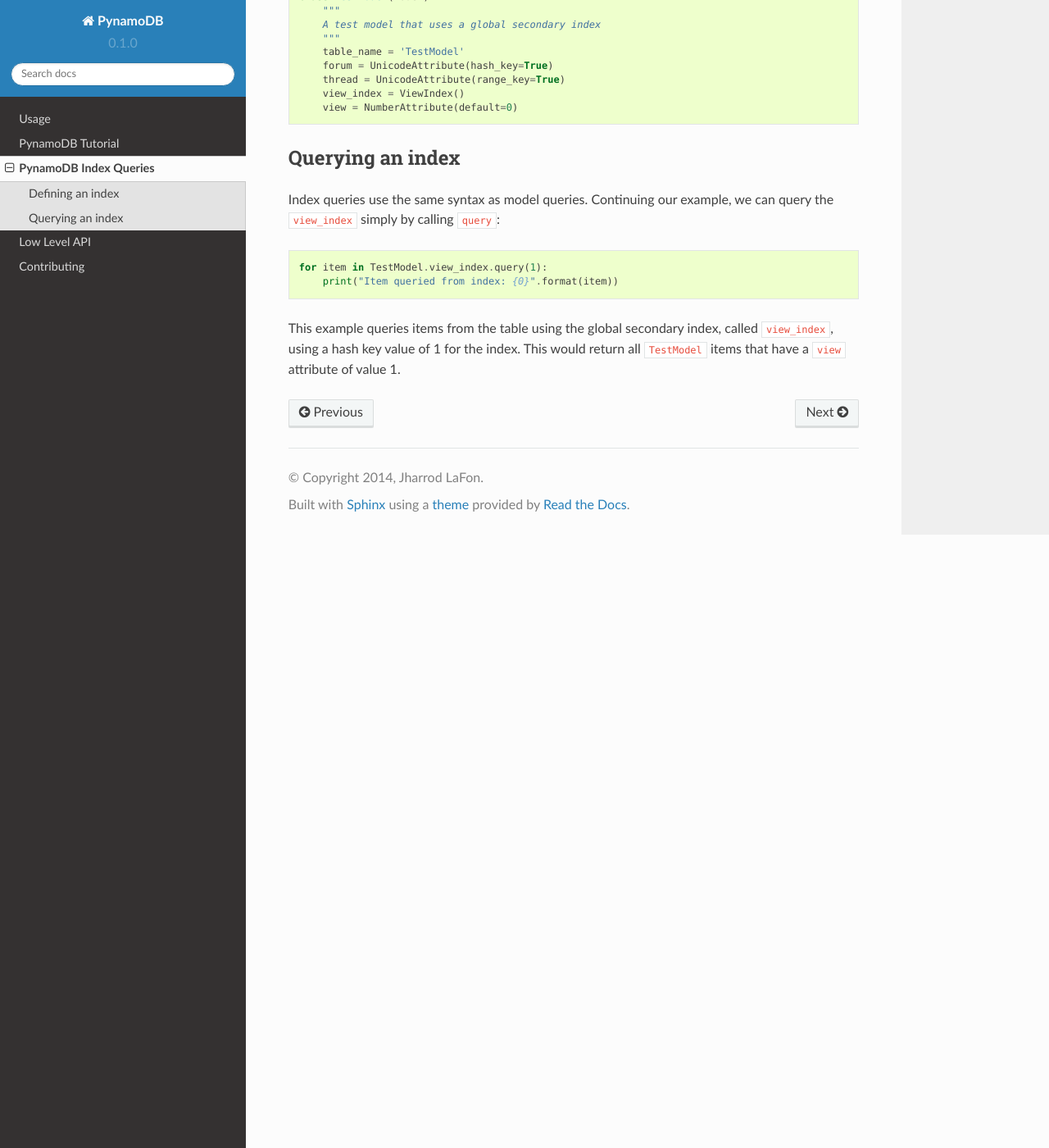
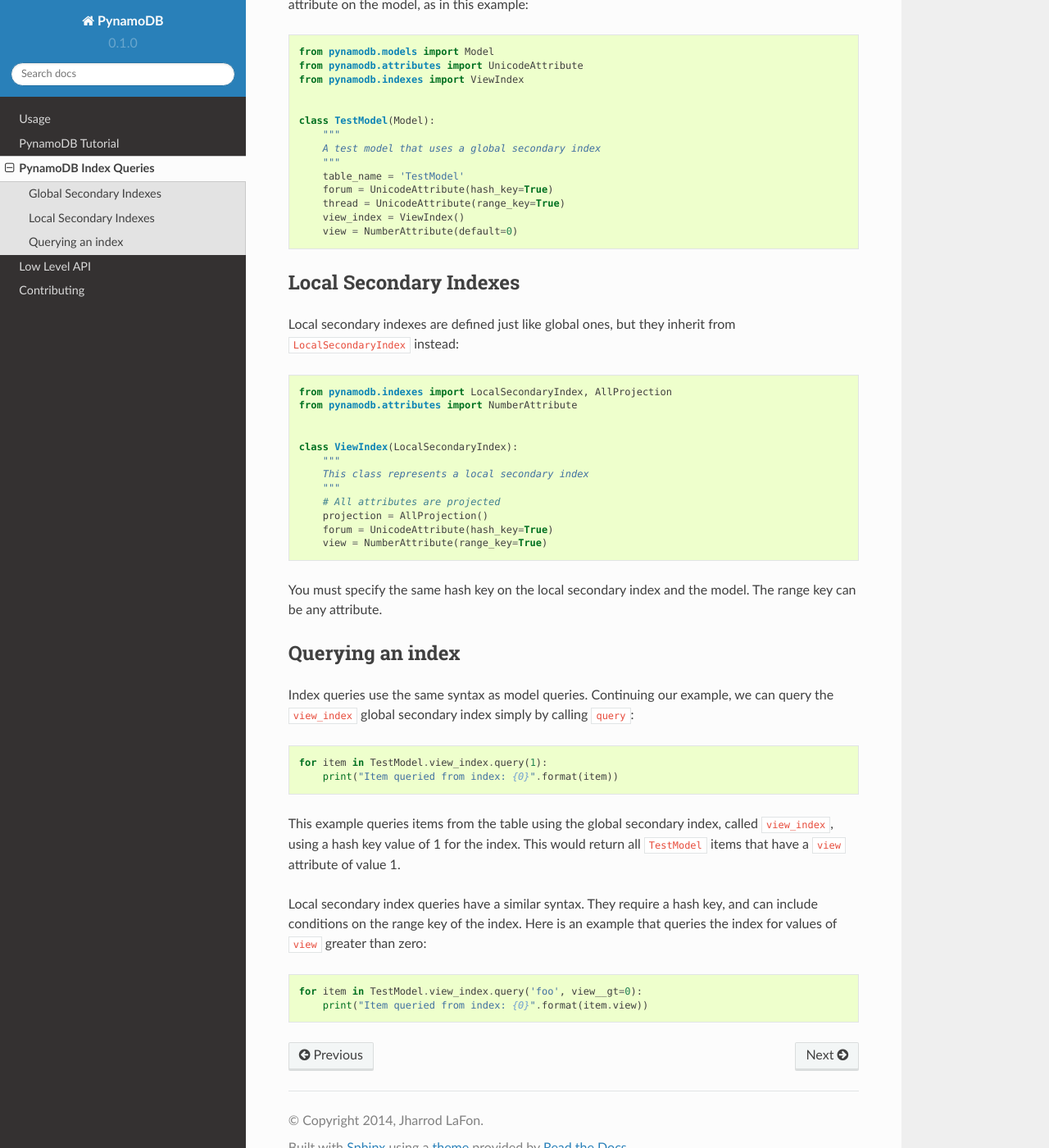
Before and after one commit to pynamodb/PynamoDB, a Sphinx documentation site: the page built from docs/indexes.rst, in a window 1280 px wide and 1400 px high, scrolled down 920 px. Shown: the whole window at 82% size. Built offline with Sphinx 7.4.7 and the Read the Docs theme 2.0.0, drawn with Linux system fonts in a browser that asks for light colours; some of the changed text lies outside the part shown.

Commit message:
More index examples

```diff
--- a/docs/indexes.rst
+++ b/docs/indexes.rst
@@ -5,12 +5,16 @@ DynamoDB supports two types of indexes: global secondary indexes, and local seco
 Indexes can make accessing your data more efficient, and should be used when appropriate. See
 `the documentation for more information <http://docs.aws.amazon.com/amazondynamodb/latest/developerguide/SecondaryIndexes.html>`__.
 
-Defining an index
-^^^^^^^^^^^^^^^^^
+Global Secondary Indexes
+^^^^^^^^^^^^^^^^^^^^^^^^
 
 Indexes are defined as classes, just like models. Here is a simple index class:
 
 ::
+
+    from pynamodb.indexes import GlobalSecondaryIndex, AllProjection
+    from pynamodb.attributes import NumberAttribute
+
 
     class ViewIndex(GlobalSecondaryIndex):
         """
@@ -39,6 +43,11 @@ projection classes.
 We still need to attach the index to the model in order for us to use it. You define it as
 a class attribute on the model, as in this example::
 
+    from pynamodb.models import Model
+    from pynamodb.attributes import UnicodeAttribute
+    from pynamodb.indexes import ViewIndex
+
+
     class TestModel(Model):
         """
         A test model that uses a global secondary index
@@ -49,11 +58,34 @@ a class attribute on the model, as in this example::
         view_index = ViewIndex()
         view = NumberAttribute(default=0)
 
+
+Local Secondary Indexes
+^^^^^^^^^^^^^^^^^^^^^^^
+
+Local secondary indexes are defined just like global ones, but they inherit from ``LocalSecondaryIndex`` instead::
+
+    from pynamodb.indexes import LocalSecondaryIndex, AllProjection
+    from pynamodb.attributes import NumberAttribute
+
+
+    class ViewIndex(LocalSecondaryIndex):
+        """
+        This class represents a local secondary index
+        """
+        # All attributes are projected
+        projection = AllProjection()
+        forum = UnicodeAttribute(hash_key=True)
+        view = NumberAttribute(range_key=True)
+
+
+You must specify the same hash key on the local secondary index and the model. The range key can be any attribute.
+
+
 Querying an index
 ^^^^^^^^^^^^^^^^^^
 
 Index queries use the same syntax as model queries. Continuing our example, we can query
-the ``view_index`` simply by calling ``query``::
+the ``view_index``  global secondary index simply by calling ``query``::
 
     for item in TestModel.view_index.query(1):
         print("Item queried from index: {0}".format(item))
@@ -61,3 +93,9 @@ the ``view_index`` simply by calling ``query``::
 This example queries items from the table using the global secondary index, called ``view_index``, using
 a hash key value of 1 for the index. This would return all ``TestModel`` items that have a ``view`` attribute
 of value 1.
+
+Local secondary index queries have a similar syntax. They require a hash key, and can include conditions on the
+range key of the index. Here is an example that queries the index for values of ``view`` greater than zero::
+
+    for item in TestModel.view_index.query('foo', view__gt=0):
+        print("Item queried from index: {0}".format(item.view))
```
